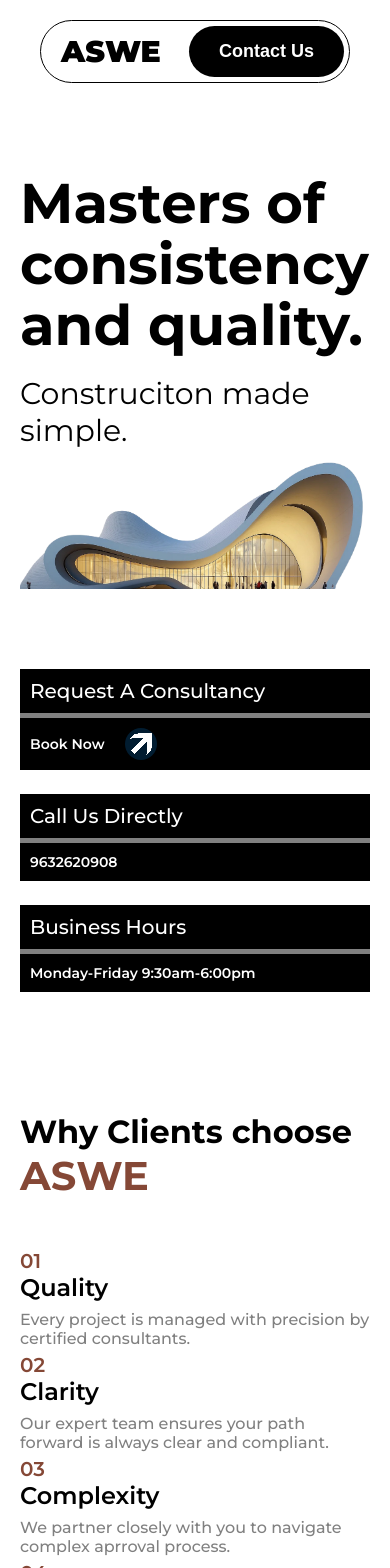
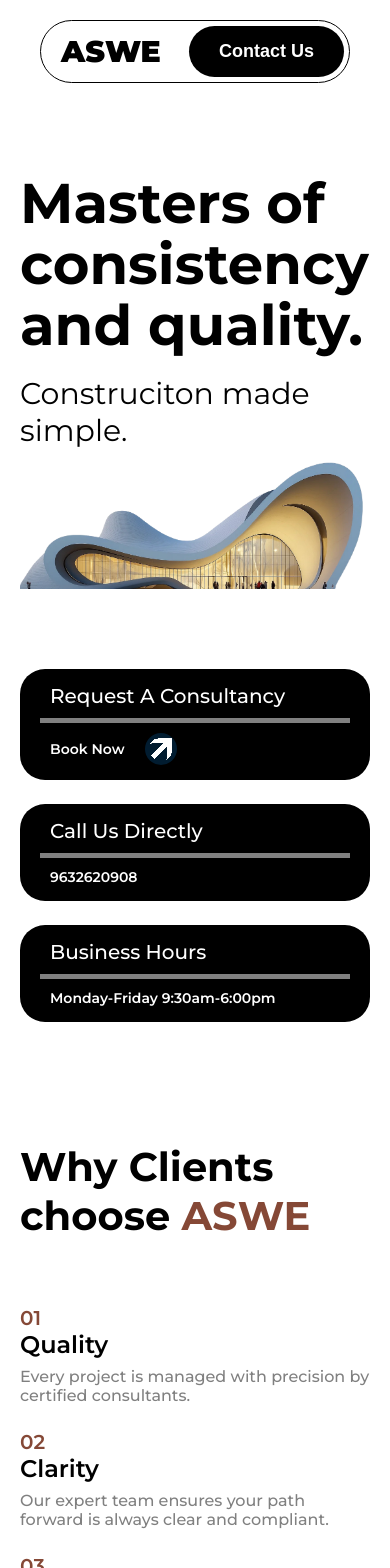
Before and after one commit to Ms-Suhan/aswe_constructions, a React (Vite) app: page / in a window 390 px wide. Shown: the top 1568 px of the page. Built offline with nearby package versions, Linux system fonts and the light colour scheme.

Commit message:
fix layout

```diff
--- a/src/components/Hero/Hero.css
+++ b/src/components/Hero/Hero.css
@@ -396,8 +396,16 @@
         display: grid;
         grid-template-columns: 1fr;
         grid-template-rows: 1fr ;
-        margin-bottom: 10px;
+        margin-bottom: 50px;
         /* height: fit-content; */
+        gap: 20px;
+    }
+    .why-section .right .row1 h2{
+        margin-bottom: 20px;
+        font-size: 2.5rem;
+    }
+    .why-section .right .row2 .reason{
+        margin-bottom: 20px;
     }
     .why-section .left {
         display: none;
@@ -420,6 +428,8 @@
     }
     .stats .col1{
         margin-bottom: 20px;
+        border-radius: 25px;
+        padding: 5px 20px ;
     }
 
     .stats .col1 h3{
@@ -436,6 +446,25 @@
         grid-template-rows: 1fr;
     }
 
+    .about-container .about h2{
+        font-size: 2.5rem;
+        line-height: 2.8rem;
+        margin-bottom: 20px;
+    }
+
+    .about-container .about h6{
+        font-size: 16px;
+    }
+    .about-container .about p{
+        font-size: 12px;
+        color: gray;
+    }
+
+    .about-container .about button{
+        font-size: 16px;
+        padding: 12px;
+    }
+
     .footer{
         grid-template-columns: 1fr;
     }
```
